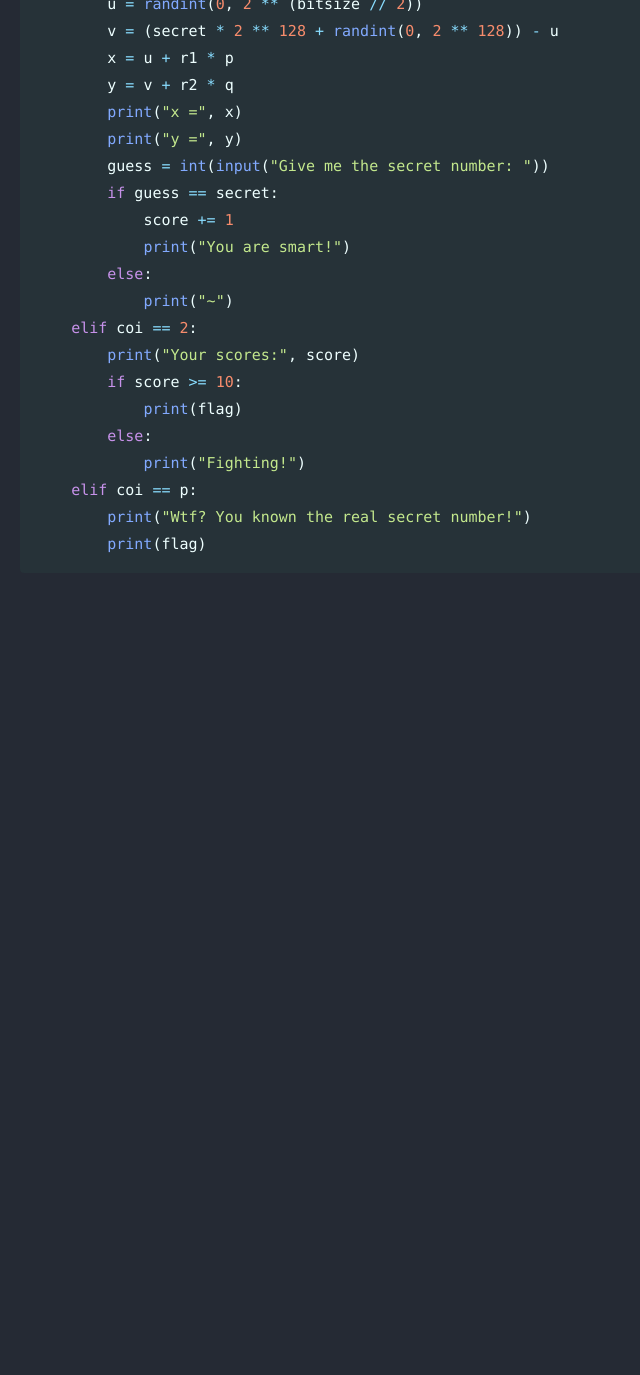
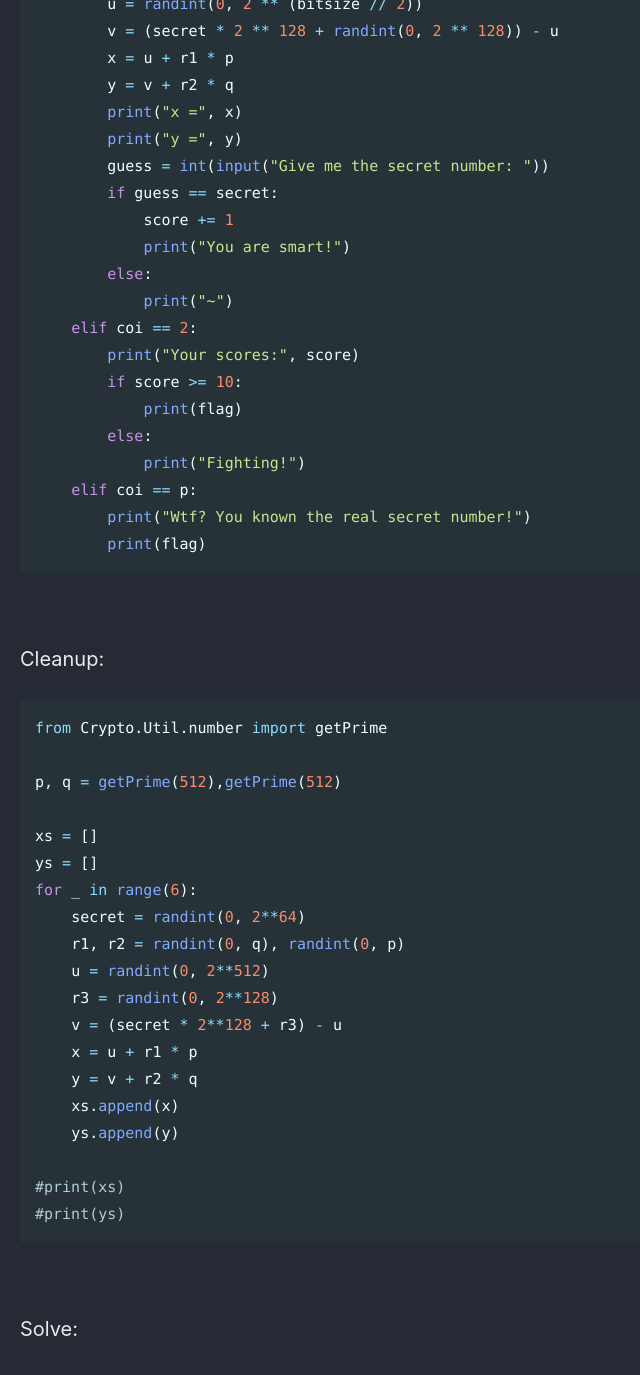
Before and after one commit to Connor-McCartney/Connor-McCartney.github.io, a Jekyll site: the page built from _pages/cryptography/other/R3CTF2025.md, in a window 1280 px wide and 1400 px high, scrolled down 1203 px. Shown: the top 1375 px of the window, without its empty margins (0-640 px from the left). Built offline with Jekyll 4.4.1, drawn with Linux system fonts in a browser that asks for light colours; cached includes are drawn as plain includes; before the commit the page ends 1821 px from its top, so only the background shows below that.

Commit message:
Update R3CTF2025.md

````diff
--- a/_pages/cryptography/other/R3CTF2025.md
+++ b/_pages/cryptography/other/R3CTF2025.md
@@ -64,3 +64,34 @@ for _ in range(16):
         print("Wtf? You known the real secret number!")
         print(flag)
 ```
+
+
+<br>
+
+Cleanup:
+
+```python
+from Crypto.Util.number import getPrime
+
+p, q = getPrime(512),getPrime(512)
+
+xs = []
+ys = []
+for _ in range(6):
+    secret = randint(0, 2**64)
+    r1, r2 = randint(0, q), randint(0, p)
+    u = randint(0, 2**512)
+    r3 = randint(0, 2**128)
+    v = (secret * 2**128 + r3) - u
+    x = u + r1 * p
+    y = v + r2 * q
+    xs.append(x)
+    ys.append(y)
+
+#print(xs)
+#print(ys)
+```
+
+<br>
+
+Solve:
````
